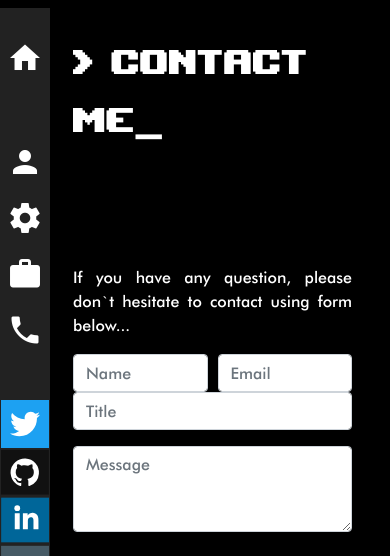
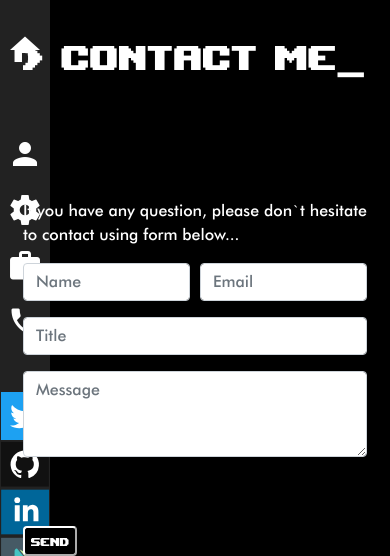
Before and after one commit to Darksw20/Personal-Portfolio, a PHP site: page /contact.html in a window 390 px wide. Shown: the top 556 px of the page. Run offline with PHP 8.4, Linux system fonts and the light colour scheme; some libraries are stand-ins or nearby versions; grey boxes are pictures that could not be loaded.

Commit message:
version 1.0

```diff
--- a/contact.html
+++ b/contact.html
@@ -130,12 +130,13 @@
                 <h1>> Contact Me_</h1>
             </div>
         </div>
-        <div class="row">
-            <div class="col-sm-6 subtitles">
+        <div class="row justify-content-between">
+            <div class="col-sm-5 subtitles">
                 <p>
                     If you have any question, please don`t hesitate to contact using form below...
                 </p>
                 <form>
+                    <div class="form-group">
                         <div class="form-row">
                             <div class="col">
                                 <input type="text" class="form-control" placeholder="Name">
@@ -144,20 +145,23 @@
                                 <input type="email" class="form-control" placeholder="Email">
                             </div>
                         </div>
+                    </div>
                     <div class="form-group">
                         <input type="text" class="form-control" placeholder="Title">
                     </div>
                     <div class="form-group">
                         <textarea type="text" class="form-control" placeholder="Message" rows="3"></textarea>
                     </div>
-                    <button type="submit" class="titles">Send</button>
+                    <div class="titles">
+                        <button type="submit" >Send</button>
+                    </div>
+
                 </form>
             </div>
-            <div class="col-sm-6">
+            <div class="col-sm-7">
                 <!--Google map-->
                 <div id="map-container-google-1" class="z-depth-1-half map-container" style="height: 500px">
-                    <iframe src="https://maps.google.com/maps?q=manhatan&t=&z=13&ie=UTF8&iwloc=&output=embed" frameborder="0"
-                        style="border:0" allowfullscreen></iframe>
+                    <iframe src="https://www.google.com/maps/embed?pb=!1m18!1m12!1m3!1d92132.68149420693!2d-103.4127372719223!3d20.637404204275555!2m3!1f0!2f0!3f0!3m2!1i1024!2i768!4f13.1!3m3!1m2!1s0x0%3A0x0!2zMjDCsDMxJzUwLjYiTiAxMDPCsDI5JzQ4LjQiVw!5e0!3m2!1ses-419!2smx!4v1549570733411" width="600" height="450" frameborder="0" style="border:0" allowfullscreen></iframe>
                 </div>
                 <!--Google Maps-->
             </div>
--- a/js/control.js
+++ b/js/control.js
@@ -1,4 +1,5 @@
-filterSelection("all")
+/*
+filterSelection("all roles")
 
 function filterSelection(c){
     var x, i;
@@ -43,3 +44,4 @@ for(var i = 0; i < ByteLengthQueuingStrategy.length; i++){
         this.className += " active";
     });
 }
+*/
--- a/styles/css/styles.css
+++ b/styles/css/styles.css
@@ -106,7 +106,7 @@ div .subtitles p {
   background-color: #444;
 }
 
-.row {
+.rows {
   margin: 8px -16px;
 }
 
@@ -118,7 +118,6 @@ div .subtitles p {
 .column {
   float: left;
   width: 33.33%;
-  display: none;
 }
 
 .row::after {
@@ -142,6 +141,7 @@ div .micons {
   width: 50px;
   background-color: #222;
   float: left;
+  position: fixed;
 }
 .sidebar-navigation ul {
   text-align: center;
--- a/work.html
+++ b/work.html
@@ -139,7 +139,7 @@
 				</select>
 			</div>
 		</div>
-        <div class="row">
+		<div class="rows">
 			<div class="column web">
 				<div class="content">
 					<img src="styles/img/port-01.png" alt="Port1" style="width:100%">
```
Also changed, not shown: styles/sass/input.scss (+5 -3 lines), 1 other file. Lines whose indentation alone changed are shown as unchanged.
